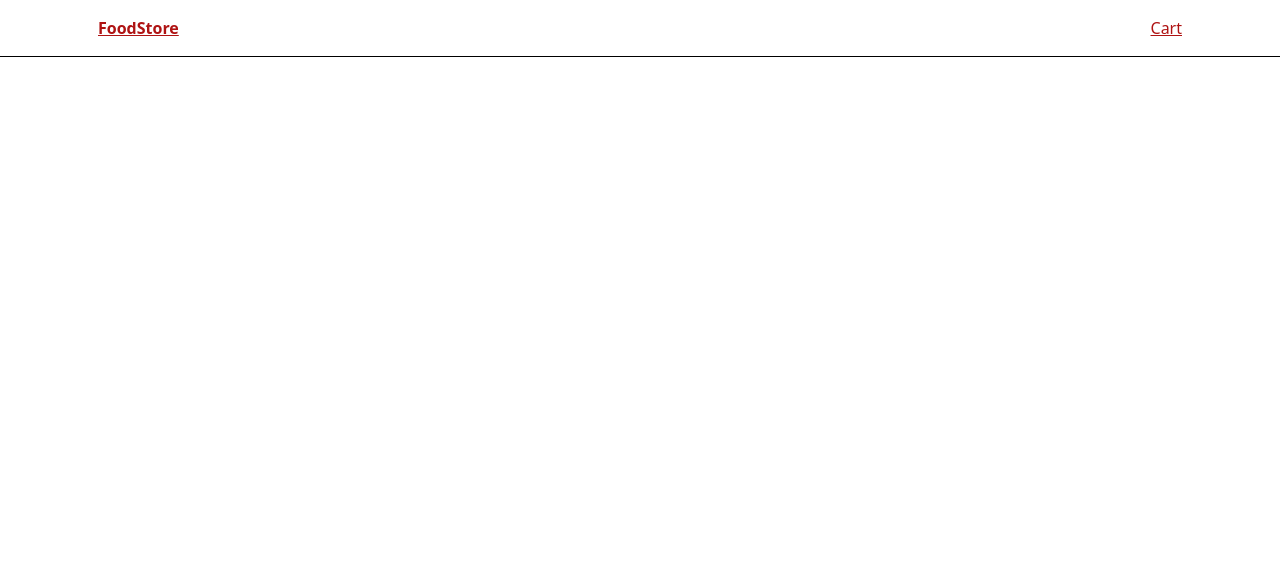
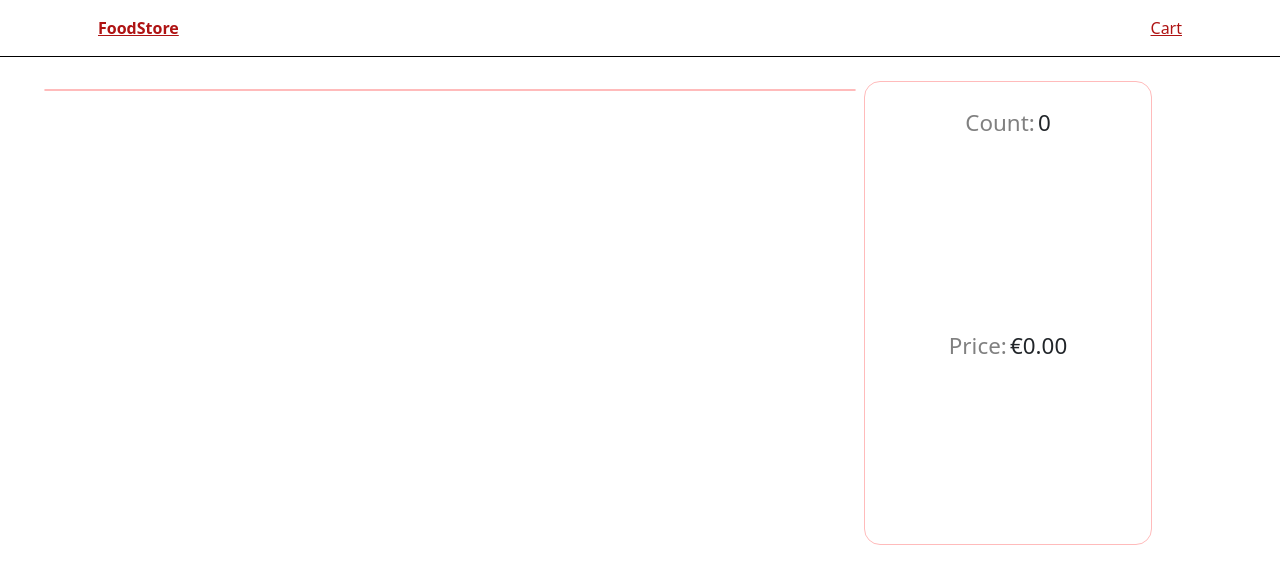
Before and after one commit to prkd2002/foodstore, an Angular app: page /cart-page in a window 1280 px wide. Shown: the top 584 px of the page. Built offline with nearby package versions, Linux system fonts and the light colour scheme.

Commit message:
Adding Cart Page - CSS

```diff
--- a/src/app/components/cart-page/cart-page.component.html
+++ b/src/app/components/cart-page/cart-page.component.html
@@ -1,3 +1,6 @@
+<div class="container">
+
+
 <ul>
     <li *ngFor="let cartItem of cart.listOfItems ">
         <div>
@@ -40,16 +43,23 @@
             </button>
         </div>
 
+
+
+    </li>
+</ul>
+
+
 <div class="checkout">
 
     <div class="foods-count">
         {{cart.listOfItems.length}}
     </div>
     <div class="total-price">
-                {{cart.totalPrice}}
+        {{cart.totalPrice | currency:'EUR'}}
     </div>
 
 </div>
 
-    </li>
-</ul>
+
+
+</div>
--- a/src/app/components/cart-page/cart-page.component.scss
+++ b/src/app/components/cart-page/cart-page.component.scss
@@ -0,0 +1,125 @@
+.container{
+    display: flex;
+    flex-wrap: wrap;
+    align-items: flex-start;
+    margin: 1.5rem;
+}
+
+
+ul{
+    display: flex;
+    flex-direction: column;
+    flex: 3 0;
+    justify-content: space-evenly;
+    border: 1px solid #ffbbbb;
+    border-radius: 1rem;
+    list-style-type: none;
+    margin: .5rem;
+    padding: 0;
+
+
+}
+
+ul li{
+    display: flex;
+    justify-content: space-around;
+    align-items: center;
+    flex-wrap: wrap;
+    border-bottom: 1px solid lightgray;
+
+
+}
+
+ul li:last-child{
+    border: none;
+
+}
+
+ul li img{
+    width: 5rem;
+    height: 5rem;
+    border-radius: 100rem;
+    object-fit: cover;
+}
+
+ul li div{
+    padding: 1rem;
+
+}
+
+
+ul li div:not(:first-child){
+    flex-basis: 18%;
+
+}
+
+
+ul li select{
+    width: 3rem;
+    outline: none;
+    border: none;
+    border-bottom:1px solid lightgrey ;
+    font-size: 1.1rem;
+    font-weight:100 ;
+}
+
+ul .remove-button{
+    border-radius: 1rem;
+    border: none;
+    padding: .5rem;
+    color: #e72929;
+    opacity: .7;
+    outline: none;
+
+
+
+}
+
+
+ul .remove-button:hover{
+    opacity: 1;
+    cursor: pointer;
+
+
+}
+
+
+.checkout{
+    display: flex;
+    flex-direction: column;
+    justify-content: space-between;
+    align-items: center;
+    flex: 1 3;
+    height: 29rem;
+    border: 1px solid #ffbbbb;
+    border-radius: 1rem;
+    padding: .5rem;
+
+
+}
+
+
+.checkout > div{
+    font-size: 1.4rem;
+    margin: 1rem;
+    flex: 3;
+    display: flex;
+
+
+
+
+}
+
+
+.checkout .foods-count::before{
+    content: 'Count:';
+    color: grey;
+    padding-right: .2rem;
+    margin-bottom: .1rem;
+}
+
+.checkout .total-price::before{
+    content: 'Price:';
+    color: grey;
+    padding-right: .2rem;
+}
--- a/src/app/components/cart-page/cart-page.component.ts
+++ b/src/app/components/cart-page/cart-page.component.ts
@@ -2,6 +2,7 @@
 import { CartService } from '../../services/cart/cart.service';
 import { Cart } from '../../shared/models/Cart';
 import { CartItem } from '../../shared/models/Cartitem';
+import { FoodService } from '../../services/food/food.service';
 
 @Component({
   selector: 'app-cart-page',
@@ -12,8 +13,10 @@
   cart!:Cart;
 
   constructor(
-    private cartService:CartService
+    private cartService:CartService,
+    private foodService:FoodService
   ){
+
     this.setCart();
 
   }
```
Lines whose indentation alone changed are shown as unchanged.
